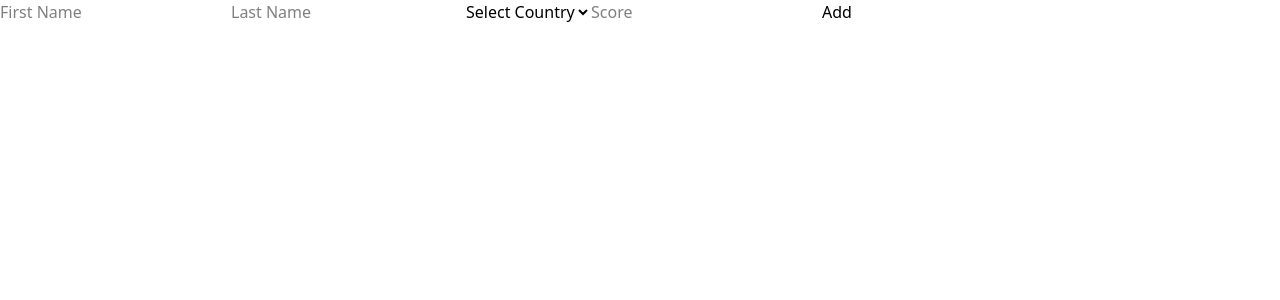
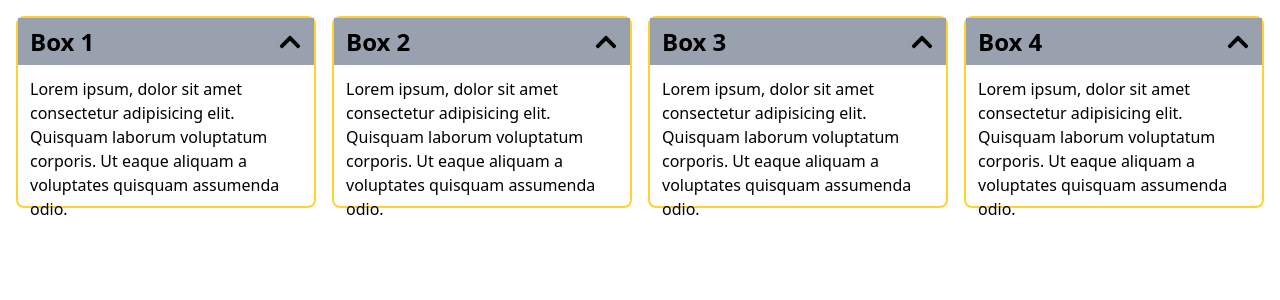
Before and after one commit to omkar-aher04/fs26-27-28, a React (Vite) app in the folder react/learnreact/: page / in a window 1280 px wide. Shown: the top 300 px of the page. Built offline with nearby package versions, Linux system fonts and the light colour scheme.

Commit message:
box hide show assignment

```diff
--- /dev/null
+++ b/react/learnreact/src/boxesShowHide/Box.jsx
@@ -0,0 +1,20 @@
+import { FaChevronUp } from "react-icons/fa";
+
+function Box({ heading }) {
+  return (
+    <div className="box h-48 w-1/4 border-2 border-amber-300 rounded-lg">
+      <h2 className="p-3 h-1/4 text-2xl bg-gray-400 font-bold flex justify-between items-center">
+        {heading}
+        <FaChevronUp className="cursor-pointer" />
+      </h2>
+
+      <p className="p-3 h-3/4">
+        Lorem ipsum, dolor sit amet consectetur adipisicing elit. Quisquam
+        laborum voluptatum corporis. Ut eaque aliquam a voluptates quisquam
+        assumenda odio.
+      </p>
+    </div>
+  );
+}
+
+export default Box;
--- /dev/null
+++ b/react/learnreact/src/boxesShowHide/Main.jsx
@@ -0,0 +1,14 @@
+import Box from "./Box.jsx";
+
+function Main() {
+  return (
+    <div className="flex justify-evenly items-center gap-4 m-4">
+      <Box heading="Box 1" />
+      <Box heading="Box 2" />
+      <Box heading="Box 3" />
+      <Box heading="Box 4" />
+    </div>
+  );
+}
+
+export default Main;
--- a/react/learnreact/src/main.jsx
+++ b/react/learnreact/src/main.jsx
@@ -6,9 +6,10 @@ import "./index.css";
 // import Lists from "./Lists.jsx";
 // import Counter from "./Counter.jsx";
 // import Main from "./todoList/Main";
-import Main from "./leaderBoard/Main.jsx";
+// import Main from "./leaderBoard/Main.jsx";
 // import Main from "./billSplitter/Main.jsx";
 // import States from "./leaderBoard/States.jsx";
+import Main from "./boxesShowHide/Main";
 
 createRoot(document.getElementById("root")).render(
   //   <SecondComponent name="Rohit Jain" age={34} skillset={["React", "Node", "Laravel"]} />
```
